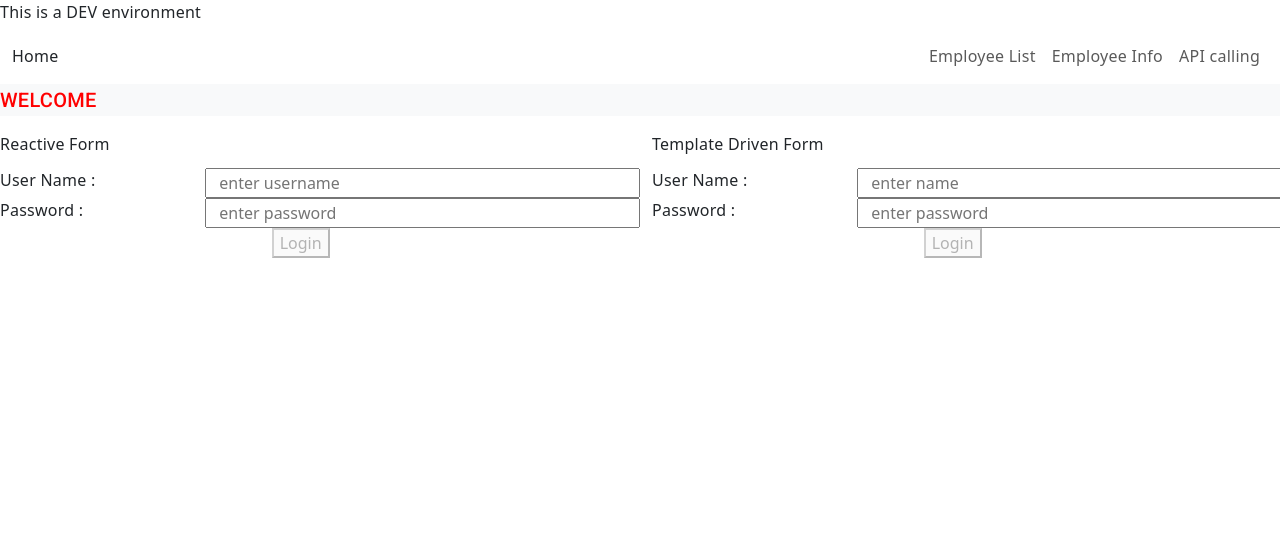
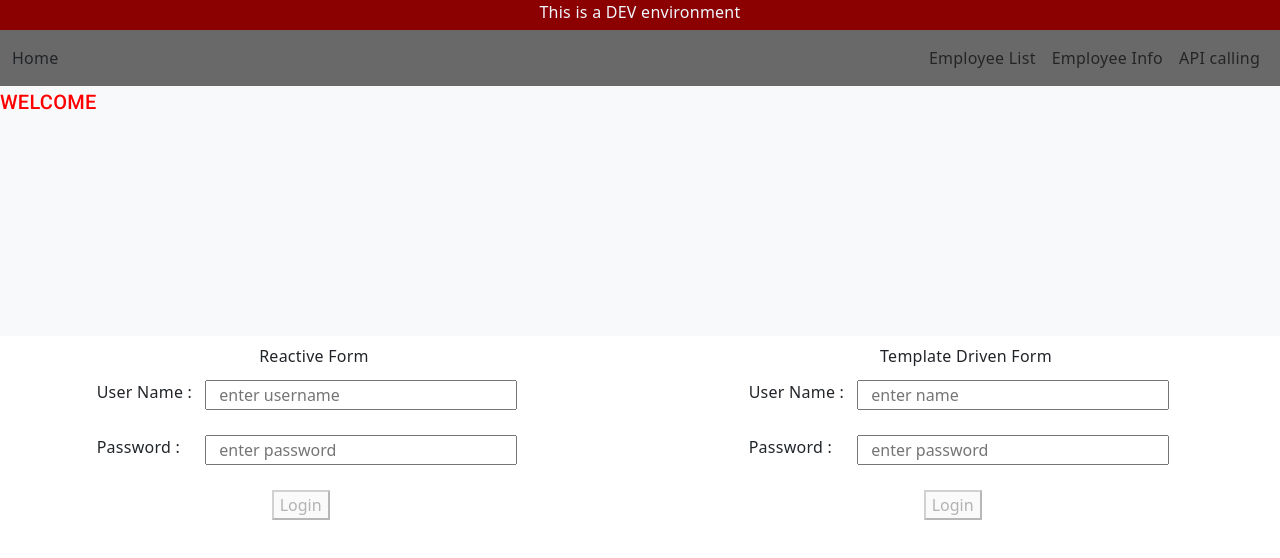
Before and after one commit to Pranav-Komirishetty/Angular, an Angular app: page / in a window 1280 px wide. Shown: the top 558 px of the page. Built offline with nearby package versions, Linux system fonts and the light colour scheme; no server answers.

Commit message:
Update app.component.css
..

```diff
--- a/src/app/app.component.css
+++ b/src/app/app.component.css
@@ -1,3 +1,40 @@
 span{
     color: rgb(207, 2, 2);
 }
+.box{
+    height: 30px;
+    width: 100%;
+    background-color:darkred;
+    /* text-align: center; */
+    color: aliceblue;
+}
+.containe{
+    height :250px;
+    width: 100%;
+    background-color: dimgray;
+}
+
+.spanrow{
+    height : 25px;
+}
+
+label{
+    padding-left : 50%
+}
+.txtbox{
+    padding-right: 30%;
+}
+p{
+    text-align: center;
+}
+.white{
+    background-color: white;
+}
+.navbar{
+    background-color: dimgray;
+}
+
+body{
+    overflow: hidden;
+    /* background-color: rgb(0, 228, 8);*/
+}
```
